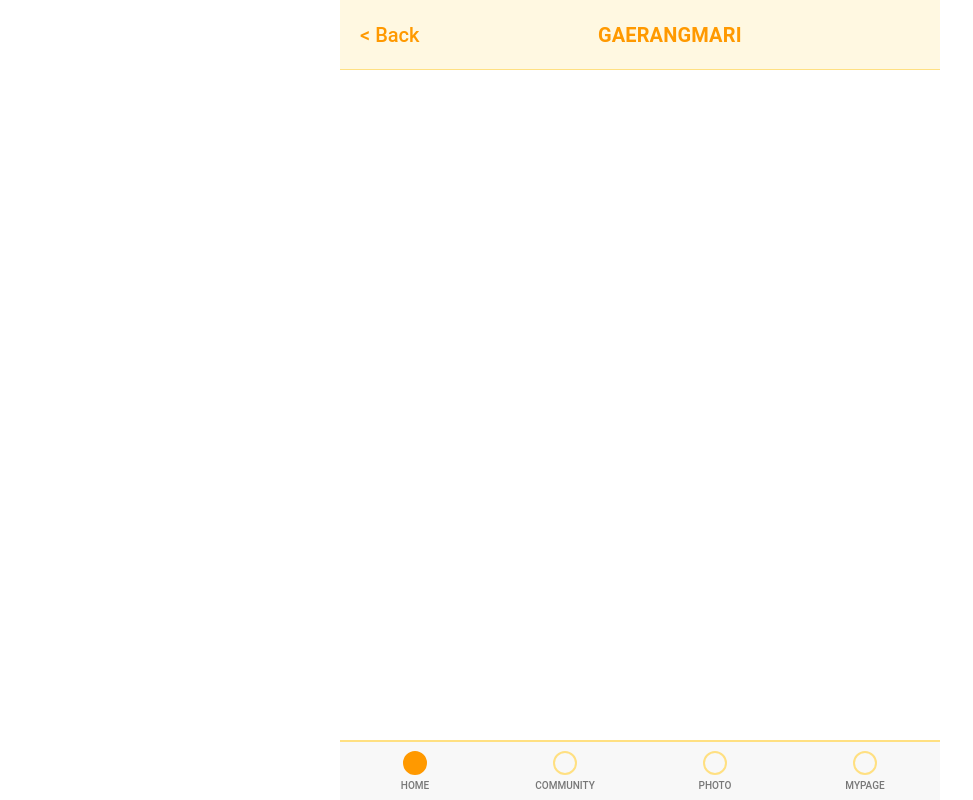
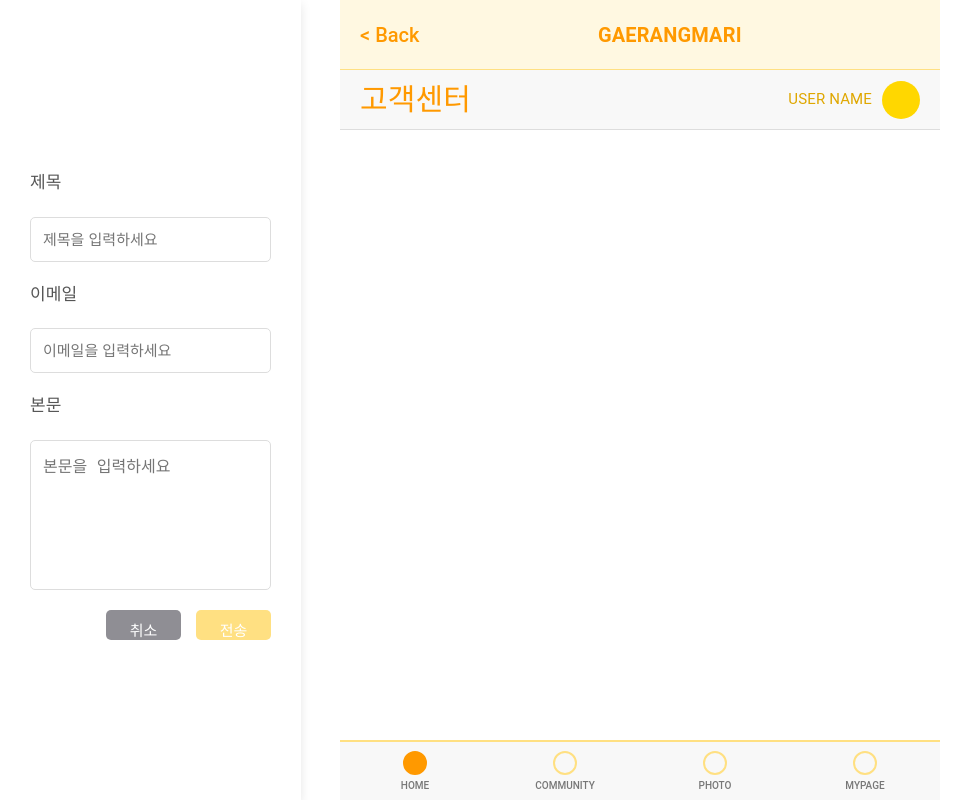
Before and after one commit to OZ-5-1-TEAM/1-Team, a React (Vite) app: page /customerservice in a window 1280 px wide. Shown: the whole page, without its empty margins (0-973 px from the left). Built offline with nearby package versions, Linux system fonts and the light colour scheme; the HTML template or start-up script is replaced by a standard one.

Commit message:
feat : CustomerServicePage 추가

```diff
--- a/src/App.jsx
+++ b/src/App.jsx
@@ -8,6 +8,7 @@ import StartPage from './pages/StartPage';
 import WeatherPage from './pages/WeatherPage';
 import JoinPage from './pages/JoinPage';
 import LoginPage from './pages/LoginPage';
+import CustomerServicePage from './pages/CustomerServicePage';
 
 const theme = createTheme({
   palette: {
@@ -38,6 +39,7 @@ function App() {
           <Route path='/weather' element={<WeatherPage />} />
           <Route path='/join' element={<JoinPage />} />
           <Route path='/login' element={<LoginPage />} />
+          <Route path='/customerservice' element={<CustomerServicePage />} />
           {/* 경로를 소문자로 통일하십쇼 */}
           {/* 예시) path부분 소문자 통일 <Route path="/community" element={<Community />} /> */}
         </Routes>
--- /dev/null
+++ b/src/pages/CustomerServicePage.jsx
@@ -0,0 +1,224 @@
+import React, { useState } from 'react';
+import styled, { keyframes } from 'styled-components';
+import { useNavigate } from 'react-router-dom';
+import Header from '../components/Header';
+import Button from '../components/Button';
+
+// keyframes 정의 수정
+const fadeIn = keyframes`
+  from {
+    opacity: 0;
+    transform: translateY(-10px);
+  }
+  to {
+    opacity: 1;
+    transform: translateY(0);
+  }
+`;
+
+// styled 컴포넌트 수정
+const MainPageWrapper = styled.div`
+  padding-top: 140px;
+  width: 100%;
+  max-width: 600px;
+  height: 100vh;
+  display: flex;
+  margin: 0 auto;
+  background-color: #ffffff;
+  box-shadow: 0 4px 10px rgba(0, 0, 0, 0.1);
+  padding-bottom: 63px;
+`;
+
+const ContentSection = styled.section`
+  flex: 1;
+  padding: 30px;
+  box-sizing: border-box;
+`;
+
+const Form = styled.form`
+  display: flex;
+  flex-direction: column;
+  gap: 20px;
+`;
+
+const Label = styled.label`
+  font-size: 17px;
+  font-weight: bold;
+  margin-bottom: 1px;
+  color: #555;
+`;
+
+const Input = styled.input`
+  min-height: 45px;
+  padding: 12px;
+  font-size: 15px;
+  border: 1px solid #ddd;
+  border-radius: 5px;
+  transition: all 0.3s;
+
+  &:focus {
+    outline: none;
+    border: 2px solid #ffe29f;
+    background-color: #fffef8;
+    box-shadow: 0 8px 16px rgba(0, 0, 0, 0.12);
+  }
+`;
+
+const TextArea = styled.textarea`
+  min-height: 150px;
+  padding: 12px;
+  font-size: 16px;
+  border: 1px solid #ddd;
+  border-radius: 5px;
+  resize: none;
+  transition: all 0.3s;
+
+  &:focus {
+    outline: none;
+    border: 2px solid #ffe29f;
+    background-color: #fffef8;
+    box-shadow: 0 8px 16px rgba(0, 0, 0, 0.12);
+  }
+`;
+
+const AlertWrapper = styled.div`
+  position: fixed;
+  top: 20px;
+  left: 50%;
+  transform: translateX(-50%);
+  background-color: ${({ isError }) => (isError ? '#dc3545' : '#28a745')};
+  color: white;
+  padding: 15px 20px;
+  border-radius: 5px;
+  box-shadow: 0 4px 10px rgba(0, 0, 0, 0.2);
+  font-size: 14px;
+  z-index: 1000;
+  animation: ${fadeIn} 0.3s ease;
+`;
+
+const initialFormState = { title: '', email: '', body: '' };
+
+function CustomerServicePage() {
+  const navigate = useNavigate();
+  const [formData, setFormData] = useState(initialFormState);
+  const [alert, setAlert] = useState({ message: '', isError: false });
+
+  const handleInputChange = (e) => {
+    const { id, value } = e.target;
+    setFormData({ ...formData, [id]: value });
+  };
+
+  const validateForm = () => {
+    if (!formData.title.trim()) return '제목을 입력하세요.';
+    if (formData.title.length > 100) return '제목은 100자 이내로 입력하세요.';
+    if (!formData.email.trim()) return '이메일을 입력하세요.';
+    if (!/^\S+@\S+\.\S+$/.test(formData.email))
+      return '유효한 이메일 주소를 입력하세요.';
+    if (!formData.body.trim()) return '본문을 입력하세요.';
+    if (formData.body.length < 10) return '본문은 최소 10자 이상 입력하세요.';
+    return '';
+  };
+
+  const handleSubmit = async (e) => {
+    e.preventDefault();
+    const errorMessage = validateForm();
+    if (errorMessage) {
+      setAlert({ message: errorMessage, isError: true });
+      setTimeout(() => setAlert({ message: '', isError: false }), 3000);
+      return;
+    }
+
+    try {
+      const response = await fetch('https://your-api-endpoint.com/submit', {
+        method: 'POST',
+        headers: {
+          'Content-Type': 'application/json',
+        },
+        body: JSON.stringify(formData),
+      });
+
+      if (!response.ok) {
+        throw new Error('서버 오류가 발생했습니다.');
+      }
+
+      const data = await response.json();
+      console.log('서버 응답:', data);
+
+      setAlert({ message: '폼이 성공적으로 제출되었습니다!', isError: false });
+      setFormData(initialFormState);
+    } catch (error) {
+      console.error('폼 제출 에러:', error);
+      setAlert({
+        message: '폼 제출에 실패했습니다. 다시 시도해주세요.',
+        isError: true,
+      });
+    } finally {
+      setTimeout(() => setAlert({ message: '', isError: false }), 3000);
+    }
+  };
+
+  return (
+    <>
+      <MainPageWrapper>
+        <Header title='고객센터' />
+        <ContentSection>
+          {alert.message && (
+            <AlertWrapper isError={alert.isError}>{alert.message}</AlertWrapper>
+          )}
+          <Form onSubmit={handleSubmit}>
+            <Label htmlFor='title'>제목</Label>
+            <Input
+              id='title'
+              type='text'
+              placeholder='제목을 입력하세요'
+              value={formData.title}
+              onChange={handleInputChange}
+              required
+            />
+            <Label htmlFor='email'>이메일</Label>
+            <Input
+              id='email'
+              type='email'
+              placeholder='이메일을 입력하세요'
+              value={formData.email}
+              onChange={handleInputChange}
+              required
+            />
+            <Label htmlFor='body'>본문</Label>
+            <TextArea
+              id='body'
+              placeholder='본문을 입력하세요'
+              value={formData.body}
+              onChange={handleInputChange}
+              required
+            />
+            <div
+              style={{
+                display: 'flex',
+                gap: '15px',
+                justifyContent: 'flex-end',
+              }}
+            >
+              <Button
+                variant='cancel'
+                size='medium'
+                type='button'
+                onClick={(e) => {
+                  e.preventDefault();
+                  navigate(-1);
+                }}
+              >
+                취소
+              </Button>
+              <Button variant='send' size='medium' type='submit'>
+                전송
+              </Button>
+            </div>
+          </Form>
+        </ContentSection>
+      </MainPageWrapper>
+    </>
+  );
+}
+
+export default CustomerServicePage;
--- a/src/pages/NoticePage.jsx
+++ b/src/pages/NoticePage.jsx
@@ -17,7 +17,7 @@ const MainPageWrapper = styled.div`
 
 const ContentSection = styled.section`
   width: 100%;
-  height: 1070px;
+  height: 100%;
   overflow-y: auto;
   padding: 10px;
   box-sizing: border-box;
@@ -58,24 +58,9 @@ const NoticePostTitle = styled.p`
 
 const NoticePostContent = styled.p`
   font-size: 17px;
-  color: black;
+  color: #8f8e94;
   margin: 0;
 `;
-
-function NoticePage() {
-  const navigate = useNavigate();
-
-  return (
-    <MainPageWrapper>
-      <Header title='공지사항' />
-      <ContentSection>
-        <NoticeList />
-      </ContentSection>
-    </MainPageWrapper>
-  );
-}
-
-export default NoticePage;
 
 const NoticeList = () => {
   const navigate = useNavigate();
@@ -119,3 +104,16 @@ const NoticeList = () => {
     </>
   );
 };
+
+function NoticePage() {
+  return (
+    <MainPageWrapper>
+      <Header title='공지사항' />
+      <ContentSection>
+        <NoticeList />
+      </ContentSection>
+    </MainPageWrapper>
+  );
+}
+
+export default NoticePage;
```
